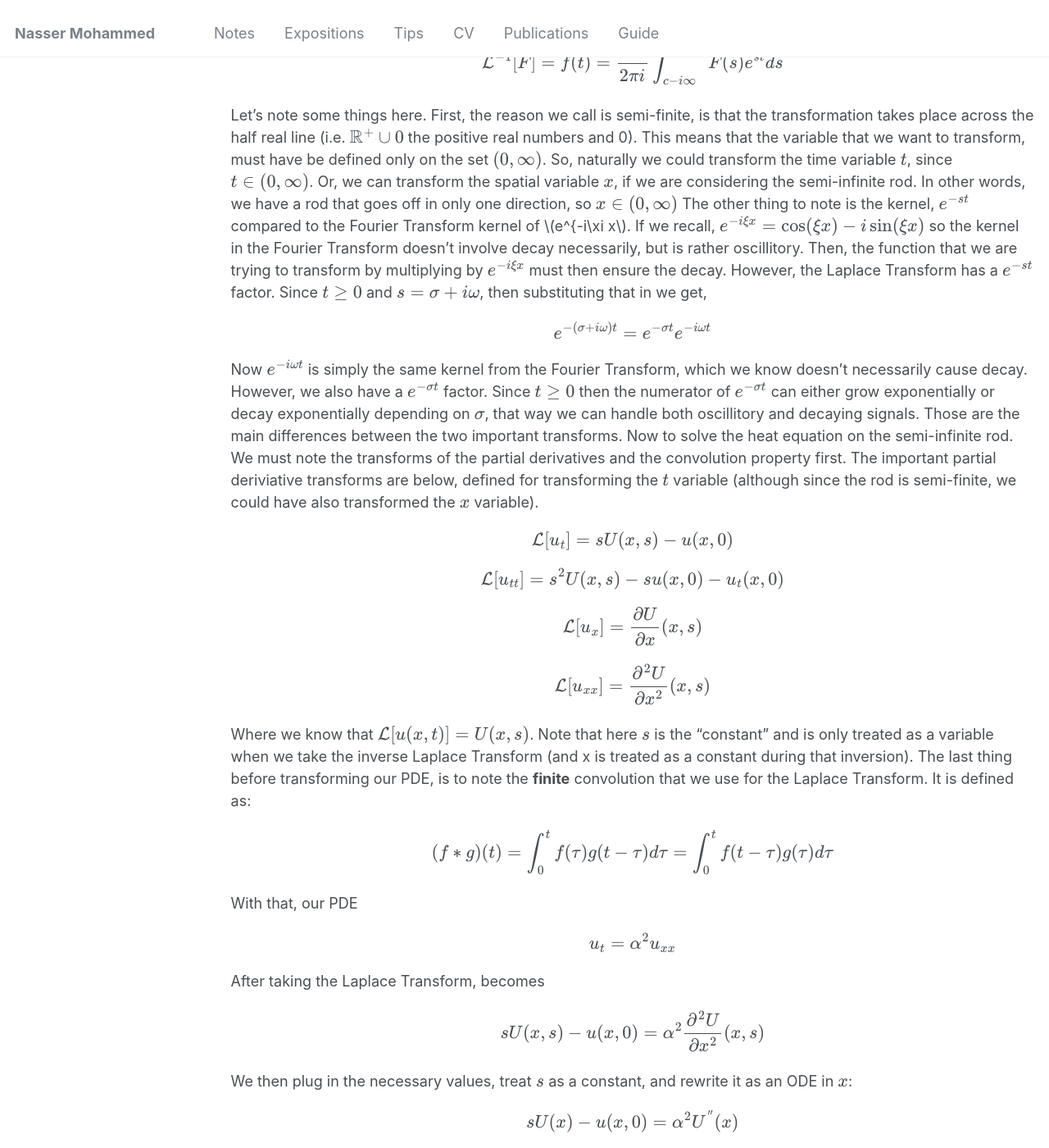
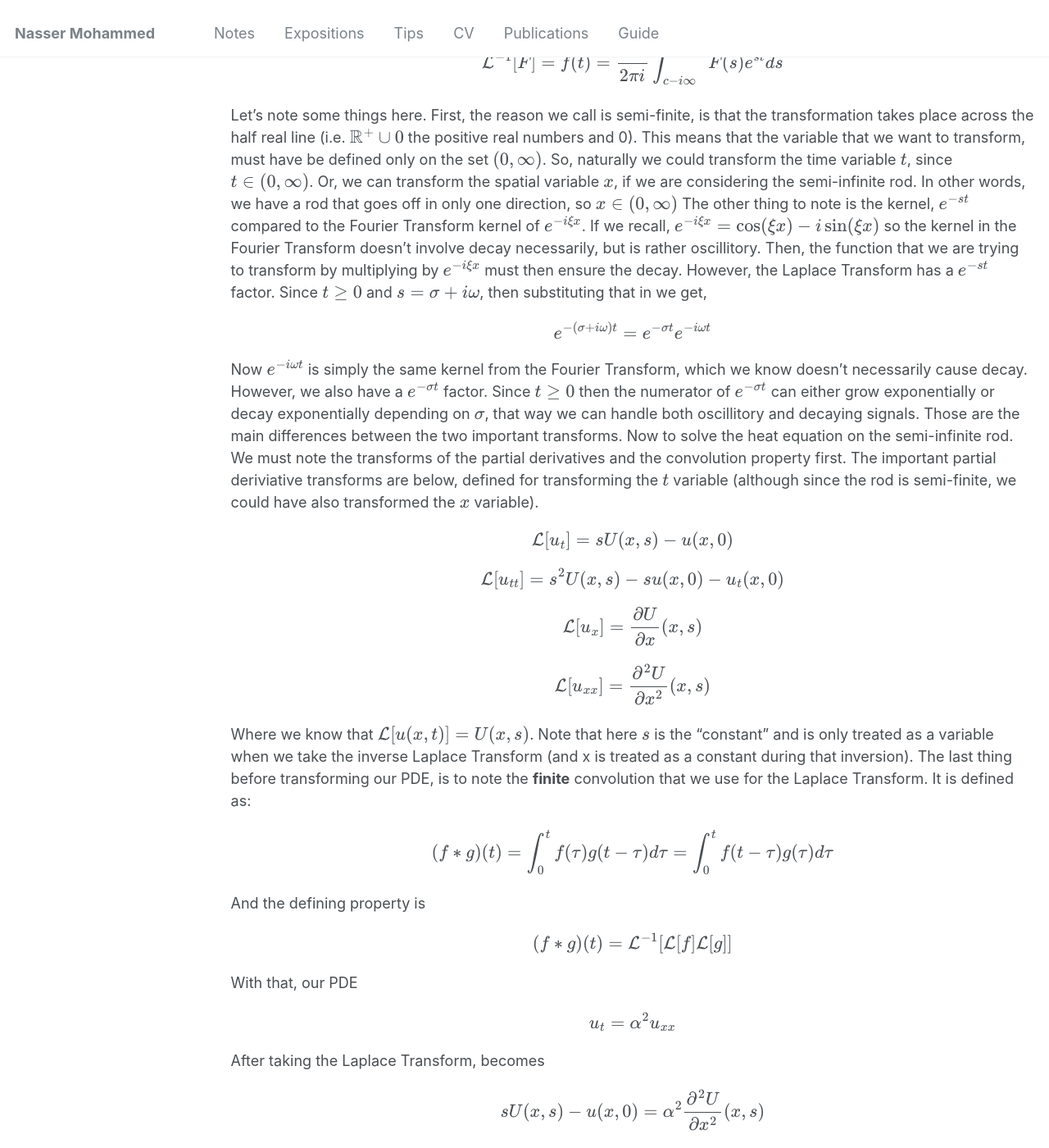
Before and after one commit to Nasser-Mohammed/Nasser-Mohammed.github.io, a Jekyll site: the page built from _pages/notes/pde/laplace-fourier-transforms.md, in a window 1280 px wide and 1400 px high, scrolled down 3662 px. Shown: the whole window at 82% size. Built offline with Jekyll 4.4.1, drawn with Linux system fonts in a browser that asks for light colours.

Commit message:
Update laplace-fourier-transforms.md

```diff
--- a/_pages/notes/pde/laplace-fourier-transforms.md
+++ b/_pages/notes/pde/laplace-fourier-transforms.md
@@ -67,7 +67,7 @@ The main difference between the Laplace Transform and the Fourier Transform, are
 \\[\mathcal{L}\[f\] = F(s) = \int_{0}^{\infty}f(t)e^{-st}dt\\]
 With the Inverse Laplace Transform defined as
 \\[\mathcal{L}^{-1}\[F\] = f(t) = \frac{1}{2\pi i}\int_{c-i\infty}^{c+i\infty}F(s)e^{st}ds\\]
-Let's note some things here. First, the reason we call is semi-finite, is that the transformation takes place across the half real line (i.e. \\(\mathbb{R}^{+} \cup {0}\\) the positive real numbers and 0). This means that the variable that we want to transform, must have be defined only on the set \\((0, \infty)\\). So, naturally we could transform the time variable \\(t\\), since \\(t \in (0,\infty)\\). Or, we can transform the spatial variable \\(x\\), if we are considering the semi-infinite rod. In other words, we have a rod that goes off in only one direction, so \\(x \in (0, \infty )\\) The other thing to note is the kernel, \\(e^{-st}\\) compared to the Fourier Transform kernel of \\(e^{-i\xi x\\). If we recall, \\(e^{-i\xi x} = \cos(\xi x) - i\sin(\xi x)\\) so the kernel in the Fourier Transform doesn't involve decay necessarily, but is rather oscillitory. Then, the function that we are trying to transform by multiplying by \\(e^{-i\xi x}\\) must then ensure the decay. However, the Laplace Transform has a \\(e^{-st}\\) factor. Since \\(t \ge 0\\) and \\(s = \sigma + i\omega\\), then substituting that in we get,
+Let's note some things here. First, the reason we call is semi-finite, is that the transformation takes place across the half real line (i.e. \\(\mathbb{R}^{+} \cup {0}\\) the positive real numbers and 0). This means that the variable that we want to transform, must have be defined only on the set \\((0, \infty)\\). So, naturally we could transform the time variable \\(t\\), since \\(t \in (0,\infty)\\). Or, we can transform the spatial variable \\(x\\), if we are considering the semi-infinite rod. In other words, we have a rod that goes off in only one direction, so \\(x \in (0, \infty )\\) The other thing to note is the kernel, \\(e^{-st}\\) compared to the Fourier Transform kernel of \\(e^{-i\xi x}\\). If we recall, \\(e^{-i\xi x} = \cos(\xi x) - i\sin(\xi x)\\) so the kernel in the Fourier Transform doesn't involve decay necessarily, but is rather oscillitory. Then, the function that we are trying to transform by multiplying by \\(e^{-i\xi x}\\) must then ensure the decay. However, the Laplace Transform has a \\(e^{-st}\\) factor. Since \\(t \ge 0\\) and \\(s = \sigma + i\omega\\), then substituting that in we get,
 \\[e^{-(\sigma + i\omega)t} = e^{-\sigma t}e^{-i\omega t}\\]
 Now \\(e^{-i\omega t}\\) is simply the same kernel from the Fourier Transform, which we know doesn't necessarily cause decay. However, we also have a \\(e^{-\sigma t}\\) factor. Since \\( t \ge 0\\) then the numerator of \\(e^{-\sigma t}\\) can either grow exponentially or decay exponentially depending on \\(\sigma\\), that way we can handle both oscillitory and decaying signals. Those are the main differences between the two important transforms. Now to solve the heat equation on the semi-infinite rod. We must note the transforms of the partial derivatives and the convolution property first. The important partial deriviative transforms are below, defined for transforming the \\(t\\) variable (although since the rod is semi-finite, we could have also transformed the \\(x\\) variable).
 \\[\mathcal{L}\[u_t\] = sU(x,s) - u(x,0)\\]
@@ -76,6 +76,8 @@ Now \\(e^{-i\omega t}\\) is simply the same kernel from the Fourier Transform, w
 \\[\mathcal{L}\[u_{xx}\] = \frac{\partial^2 U}{\partial x^2}(x,s)\\]
 Where we know that \\(\mathcal{L}\[u(x,t)\] = U(x,s)\\). Note that here \\(s\\) is the "constant" and is only treated as a variable when we take the inverse Laplace Transform (and x is treated as a constant during that inversion). The last thing before transforming our PDE, is to note the **finite** convolution that we use for the Laplace Transform. It is defined as:
 \\[(f \ast g)(t) = \int_0^tf(\tau)g(t - \tau)d\tau = \int_0^tf(t-\tau)g(\tau)d\tau\\]
+And the defining property is
+\\[(f \ast g)(t) = \mathcal{L}^{-1}\[\mathcal{L}\[f\]\mathcal{L}\[g\]\]\\]
 With that, our PDE
 \\[u_t = \alpha^2u_{xx}\\]
 After taking the Laplace Transform, becomes
```
